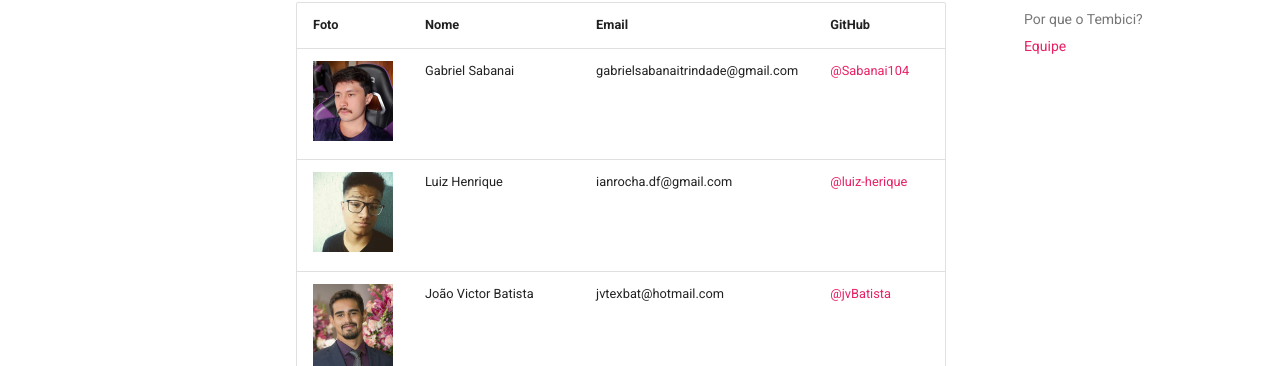
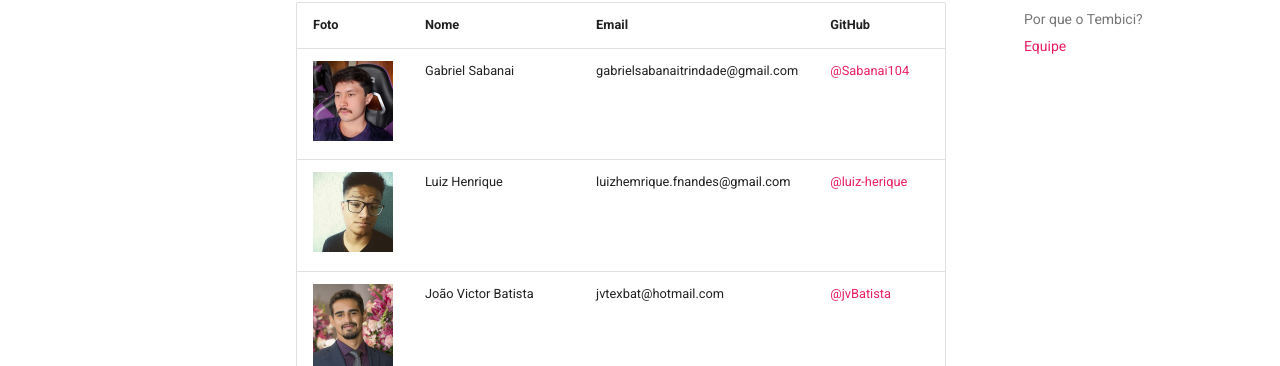
Before and after one commit to Requisitos-de-Software/2021.2-Tembici, an MkDocs documentation site: the page built from docs/index.md, in a window 1280 px wide and 900 px high, scrolled down 673 px. Shown: the part 89-455 px from the top of the window. Built offline with MkDocs 1.6.1 and Material for MkDocs 9.7.7, drawn with Linux system fonts in a browser that asks for light colours.

Commit message:
Fix wrong email on team table

```diff
--- a/docs/index.md
+++ b/docs/index.md
@@ -13,7 +13,7 @@ O Tembici é um aplicativo móbile desenvolvido  visando facilitar a mobilidade
 | Foto                                                  | Nome                   | Email                            | GitHub                                              |
 | ----------------------------------------------------- | ---------------------- | -------------------------------- | --------------------------------------------------- |
 | ![Gabriel](./assets/team/sabanai.jpg){width="80"}       | Gabriel Sabanai        | gabrielsabanaitrindade@gmail.com | [@Sabanai104](https://github.com/Sabanai104)           |
-| ![Luiz](./assets/team/luiz.jpg){width="80"}             | Luiz Henrique          | ianrocha.df@gmail.com            | [@luiz-herique](https://github.com/luiz-herique)       |
+| ![Luiz](./assets/team/luiz.jpg){width="80"}             | Luiz Henrique          | luizhemrique.fnandes@gmail.com            | [@luiz-herique](https://github.com/luiz-herique)       |
 | ![Batista](./assets/team/batista.jpg){width="80"}       | João Victor Batista   | jvtexbat@hotmail.com             | [@jvBatista](https://github.com/jvBatista)                                         |
 | ![Paulo](./assets/team/paulo.jpg){width="80"}           | Paulo Henrique Rezende | ph.hr.001@gmail.com              | [@phRezende-eng](https://github.com/PhRezende-eng)     |
 | ![Lívia](./assets/team/livia.jpg){width="80"}          | Lívia Rodrigues       | liviarodriguesre@gmail.com       | [@Liviarodrigues1](https://github.com/Liviarodrigues1) |
```
